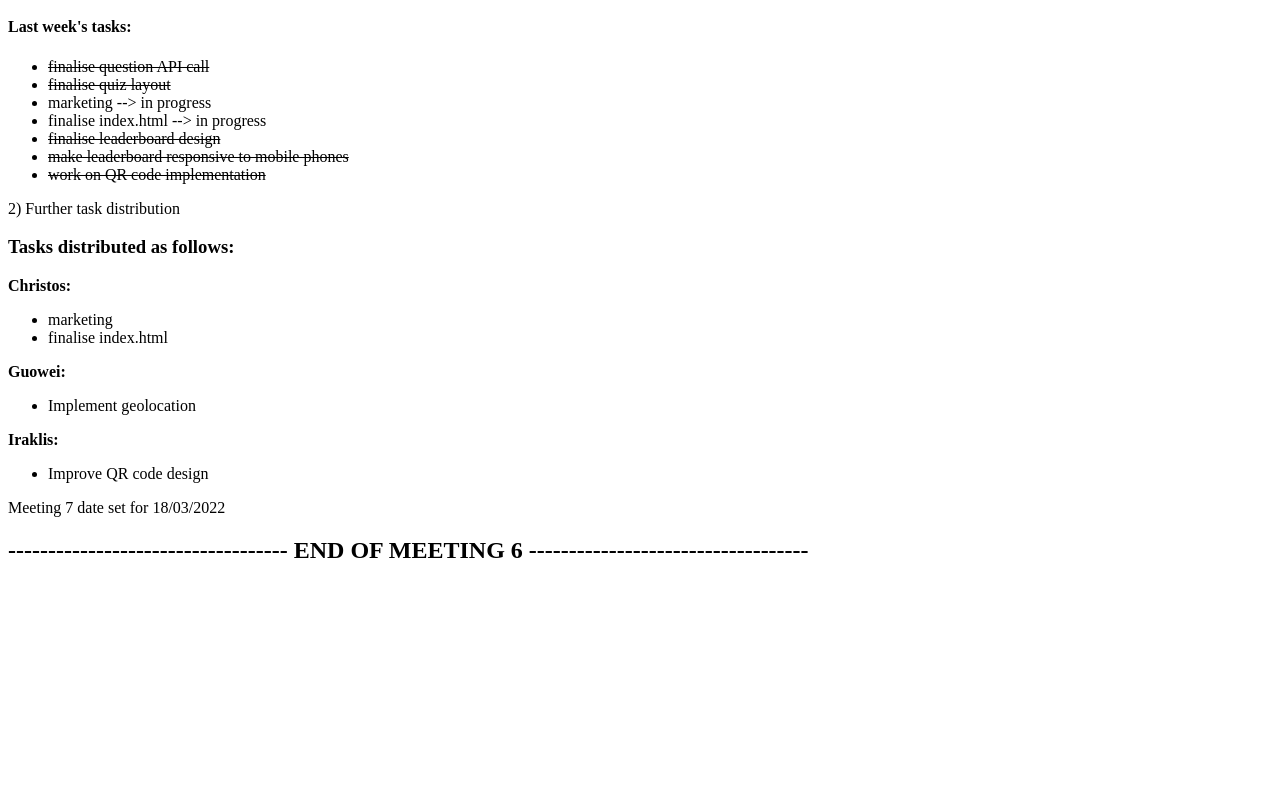
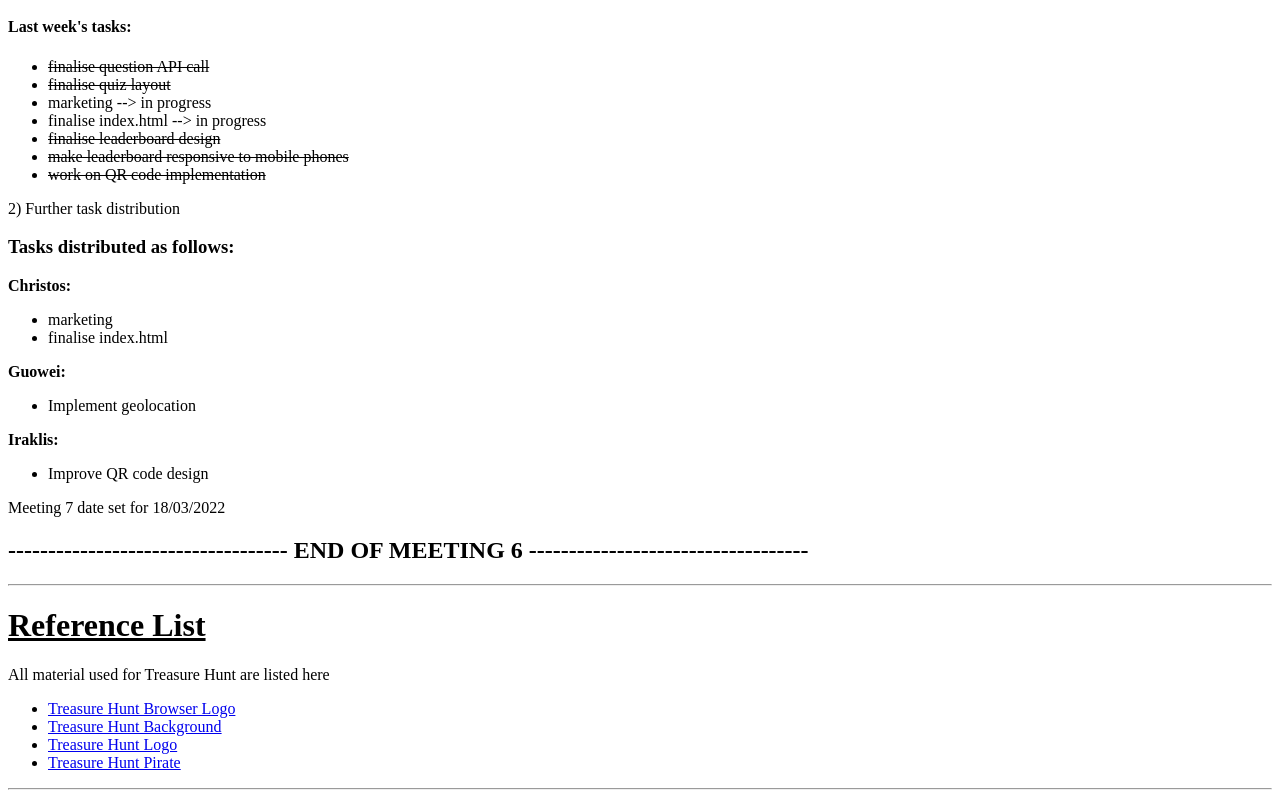
Before and after one commit to comChrisT/CGI, a plain HTML site: page notes.html in a window 1280 px wide. Shown: the part 4535-5333 px from the top of the page. Before the commit the page ends 5119 px from the top, so only its background shows below. Drawn offline with Linux system fonts and the light colour scheme.

Commit message:
app reference

```diff
--- a/notes.html
+++ b/notes.html
@@ -252,5 +252,23 @@
 </ul>
 <p> Meeting 7 date set for 18/03/2022</p>
 <h2>----------------------------------- END OF MEETING 6 -----------------------------------</h2>
+
+
+
+
+
+
+
+
+<hr>
+<h1><u>Reference List</u></h1>
+<p>All material used for Treasure Hunt are listed here</p>
+<ul>
+	<li><a href="https://www.pikpng.com/transpng/hibxwi/">Treasure Hunt Browser Logo</a></li>
+	<li><a href="https://www.ppt-backgrounds.net/old/1286-old-paper-wallpaper-slides-backgrounds.html">Treasure Hunt Background</a></li>
+	<li><a href="https://forum.muxlegend.com/index.php?/topic/3075-forum-event-treasure-hunt/">Treasure Hunt Logo</a></li>
+	<li><a href="https://www.seekpng.com/ipng/u2q8w7w7y3o0y3r5_scribblenauts-unlimited-pirates/">Treasure Hunt Pirate</a></li>
+</ul>
+<hr>
 </body>
 </html>
```
